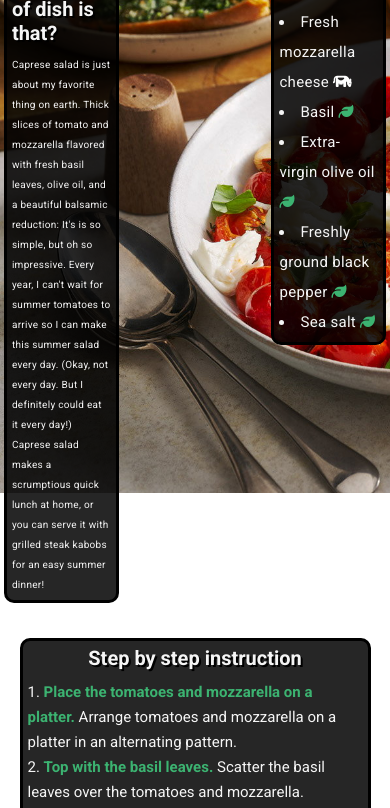
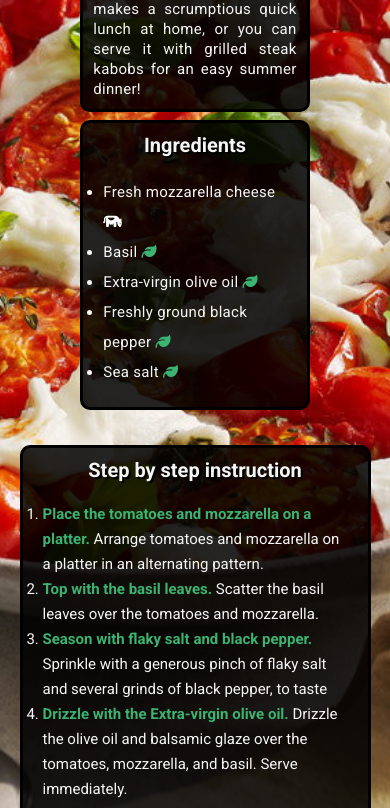
Before and after one commit to Aclyoneus/Recipe, a plain HTML site: page index.html in a window 390 px wide. Shown: the part 229-1037 px from the top of the page. Drawn offline with Linux system fonts and the light colour scheme.

Commit message:
Added meta tag for responsiveness and styled lists on different sizes

```diff
--- a/index.html
+++ b/index.html
@@ -2,6 +2,7 @@
 <html lang="en">
 <head>
     <meta charset="UTF-8">
+    <meta name="viewport" content="width=device-width, initial-scale=1">
     <title>Caprese Salad</title>
     <link rel="preconnect" href="https://fonts.googleapis.com">
     <link rel="preconnect" href="https://fonts.gstatic.com" crossorigin>
@@ -18,9 +19,9 @@
         </header>
         <section class="dish">
            <article class="dish-description">
-                   <div class="dish-container container">
+               <div class="dish-container container">
                    <h2 class="dish-description-header">What kind of dish is that?</h2>
-                   <p class="dish-description-text">Caprese salad is just about my favorite thing on earth. Thick slices of tomato and mozzarella flavored with fresh basil leaves, olive oil, and a beautiful balsamic reduction: It's is so simple, but oh so impressive. Every year, I can't wait for summer tomatoes to arrive so I can make this summer salad every day. (Okay, not every day. But I definitely could eat it every day!) Caprese salad makes a scrumptious quick lunch at home, or you can serve it with grilled steak kabobs for an easy summer dinner! </p>
+                   <p class="dish-description-text">Caprese salad is just about my favorite thing on earth. Thick slices of tomato and mozzarella flavored with fresh basil leaves, olive oil, and a beautiful balsamic reduction: It's is so simple, but oh so impressive. Every year, I can't wait for summer tomatoes to arrive so I can make this summer salad every day. (Okay, not every day, but I definitely could eat it every day!) Caprese salad makes a scrumptious quick lunch at home, or you can serve it with grilled steak kabobs for an easy summer dinner! </p>
                </div>
            </article>
             <article class="dish-ingredients">
@@ -47,7 +48,6 @@
                 </ol>
             </div>
         </section>
-
     </main>
 </body>
 </html>
--- a/style.css
+++ b/style.css
@@ -17,8 +17,7 @@ html {
 .recipe {
     background-image: url("img/Caprese.jpg");
     background-size: cover;
-    max-width: 1000px;
-    height: 600px;
+    background-position: center;
 }
 
 .header {
@@ -54,7 +53,7 @@ html {
 }
 
 .dish-description, .dish-ingredients {
-    width: 30%;
+    width: 35%;
     margin-top: 2%;
     color: whitesmoke;
     background-color: rgba(0, 0, 0, 0.85);
@@ -67,7 +66,7 @@ html {
 }
 
 .container {
-    padding: 5px 5px;
+    padding: 10px 10px;
 }
 
 .dish-description-header, .dish-ingredients-header, .instruction-header {
@@ -79,9 +78,16 @@ html {
 }
 
 .dish-description-text {
-    font-size: 1rem;
+    font-size: 1.5rem;
     line-height: 2rem;
     letter-spacing: .3px;
+    text-align: justify;
+}
+
+.dish-ingredients-list {
+    display: flex;
+    flex-direction: column;
+    align-items: center;
 }
 
 .dish-ingredients-entry {
@@ -116,6 +122,12 @@ html {
     border-radius: 10px;
 }
 
+.instruction-list {
+    display: flex;
+    flex-direction: column;
+    align-items: center;
+}
+
 .instruction-step {
     font-size: 1.5rem;
     line-height: 2.5rem;
@@ -124,3 +136,35 @@ html {
 b {
     color: mediumseagreen;
 }
+
+@media (max-width: 992px) {
+
+    .dish-ingredients-list, .instruction-list {
+        align-items: flex-start;
+        list-style-position: outside;
+        padding: 10px;
+    }
+}
+
+@media (max-width: 768px) {
+
+    .dish {
+        flex-direction: column;
+        align-items: center;
+    }
+
+    .dish-description, .dish-ingredients {
+        width: 60%;
+    }
+
+    .dish-ingredients-list {
+        align-items: center;
+    }
+
+}
+
+@media (max-width: 576px) {
+    .dish-ingredients-list {
+        align-items: flex-start;
+    }
+}
```
